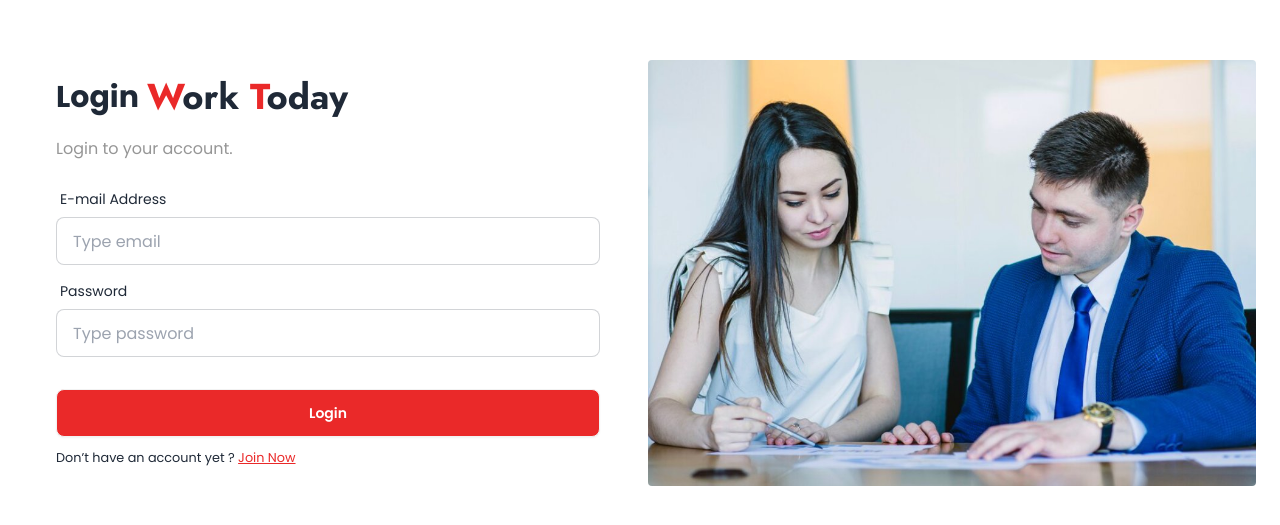
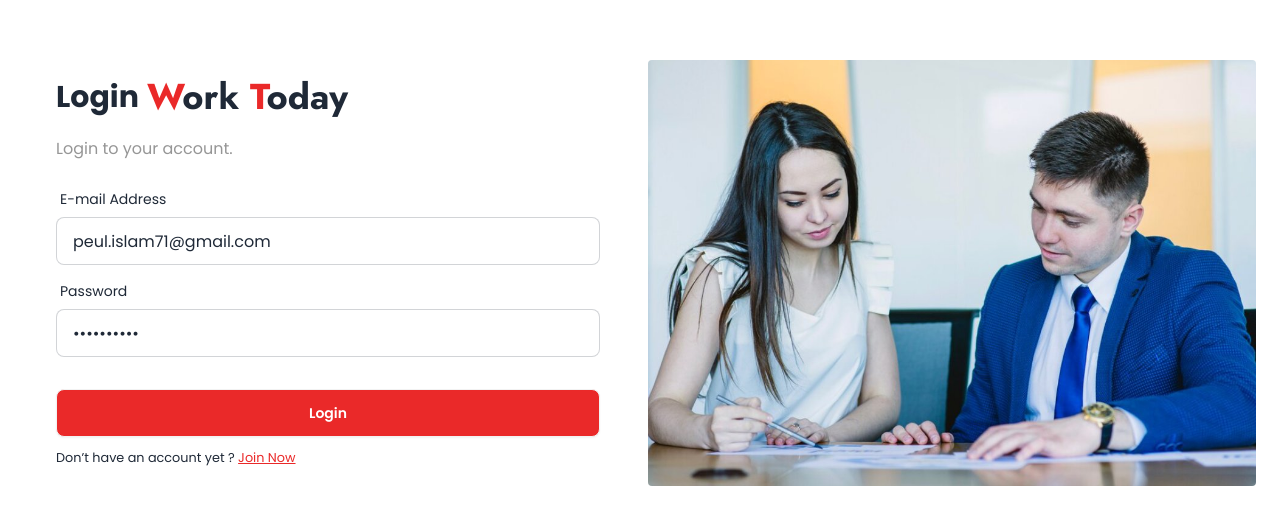
Before and after one commit to peuldev/work-today-client, a React (Vite) app: page /login in a window 1280 px wide. Shown: the part 207-732 px from the top of the page. Built offline with nearby package versions, Linux system fonts and the light colour scheme; no server answers.

Commit message:
defult pass show

```diff
--- a/src/Pages/Login/Login.jsx
+++ b/src/Pages/Login/Login.jsx
@@ -1,9 +1,9 @@
+import { useState } from "react";
+import { IoClose } from "react-icons/io5";
 import { Link, useNavigate } from "react-router-dom";
-import loginBg from "../../assets/images/login.jpg";
-import { IoClose } from "react-icons/io5";
 import Swal from "sweetalert2";
 import useAuth from "../../Hooks/useAuth";
-import { useState } from "react";
+import loginBg from "../../assets/images/login.jpg";
 
 const Login = () => {
   const { signIn } = useAuth();
@@ -67,6 +67,7 @@ const Login = () => {
                     placeholder="Type email"
                     required
                     name="email"
+                    defaultValue={"peul.islam71@gmail.com"}
                   />
                 </div>
                 <div className="form-control">
@@ -79,6 +80,7 @@ const Login = () => {
                     placeholder="Type password"
                     required
                     name="password"
+                    defaultValue={"work-today"}
                   />
                 </div>
                 <div className="form-control mt-6">
```
